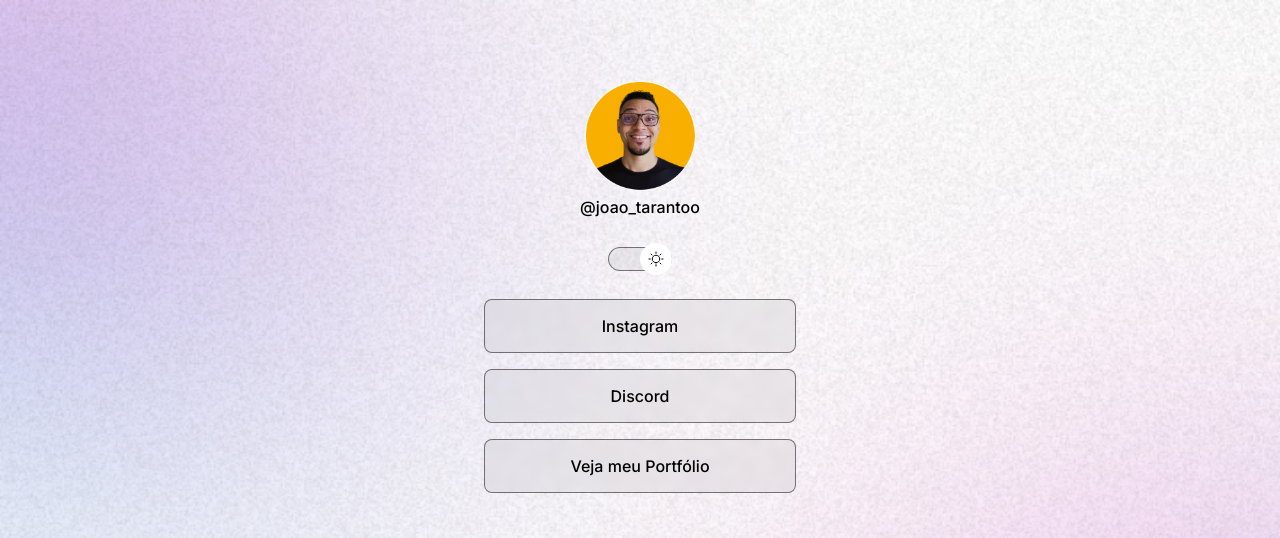
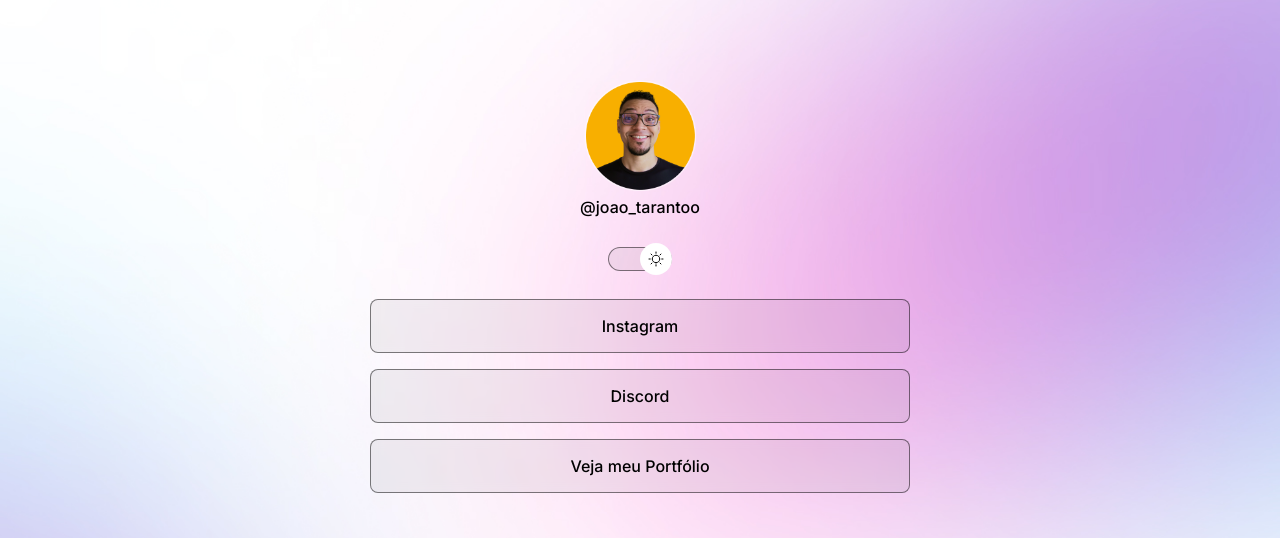
Before and after one commit to JoaoTaranto/Discover, a plain HTML site: page index.html in a window 1280 px wide. Shown: the top 538 px of the page. Drawn offline with nearby package versions, Linux system fonts and the light colour scheme.

Commit message:
Adjust container width; Change BG based on Media Queries;

```diff
--- a/style.css
+++ b/style.css
@@ -40,19 +40,13 @@
 }
 
 body {
-  /*
-  background-color: #fff;
-  background-image: url(assets/bg-mobile.jpg);
-  background-repeat: no-repeat;
-  background-position: top center;
-  background-size: cover;
-  background: color image repeat position/size*/
-
   background: var(--bg-url) no-repeat top center/cover;
+  height: 100vh;
 }
 
 #container {
-  width: 360px;
+  width: 100%;
+  max-width: 588px;
   margin: 56px auto 0px;
   padding: 0 24px;
 }
@@ -161,3 +155,15 @@
   text-align: center;
   font-size: 14px;
 }
+
+/* MEDIA QUERIES */
+
+@media (min-width: 700px) {
+  :root {
+    --bg-url: url(assets/bg-desktop.jpg);
+  }
+
+  .light {
+    --bg-url: url(assets/bg-desktop-light.jpg);
+  }
+}
```
